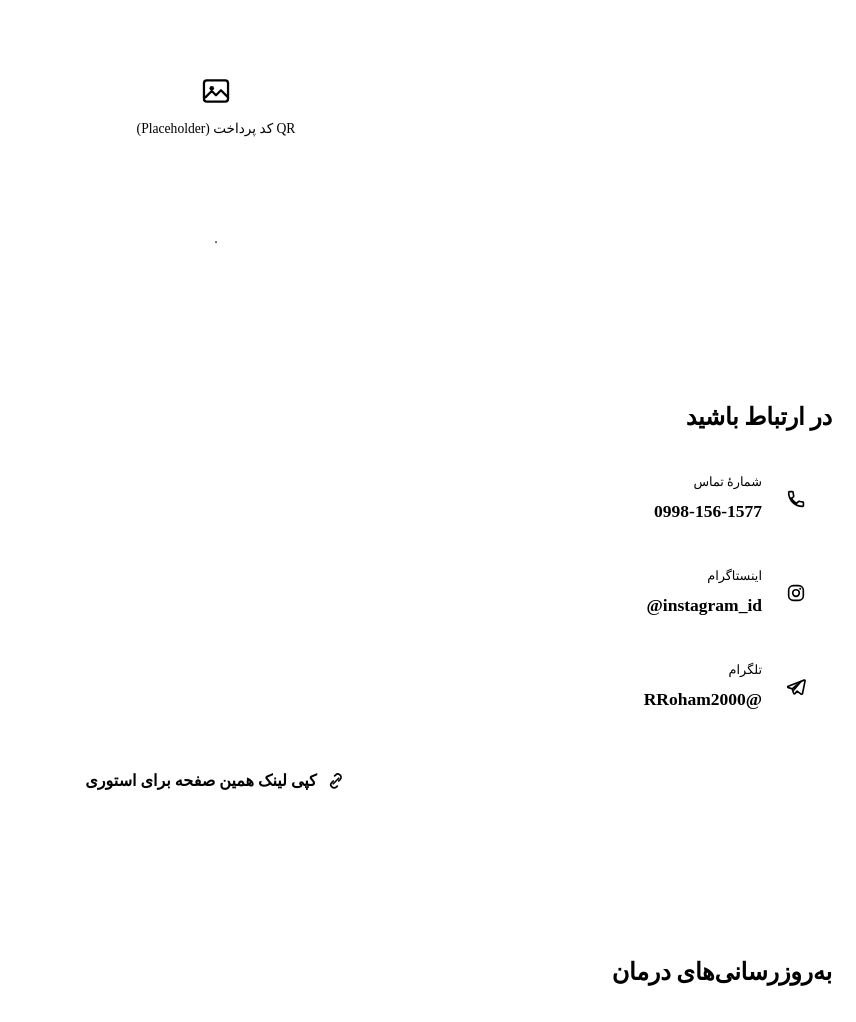
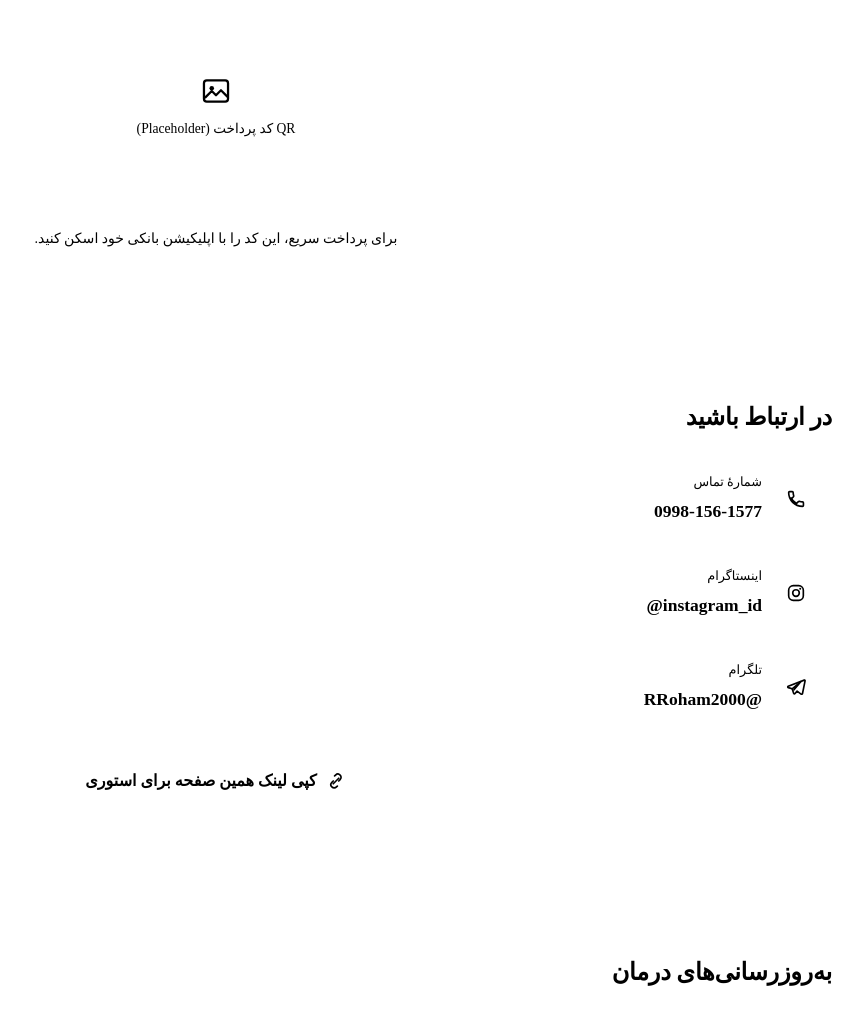
Before and after one commit to fallahroham12-png/cat_help, a plain HTML site: page index.html in a window 1280 px wide. Shown: the part 3843-4865 px from the top of the page, without its empty margins (424-1280 px from the left). Drawn offline with Linux system fonts and the light colour scheme.

Commit message:
Update index.html

```diff
--- a/index.html
+++ b/index.html
@@ -317,7 +317,7 @@
         <span class="media-box__placeholder"><svg class="icon icon--lg" viewBox="0 0 24 24" aria-hidden="true"><use href="#icon-image"></use></svg>QR کد پرداخت (Placeholder)</span>
         <img class="media-box__img" src="images/payment-qr.png" alt="QR کد پرداخت" onerror="this.remove()">
       </div>
-      <p class="donate__qr-caption">.</p>
+      <p class="donate__qr-caption">برای پرداخت سریع، این کد را با اپلیکیشن بانکی خود اسکن کنید.</p>
     </div>
 
     <p id="copy-toast" class="toast" role="status" aria-live="polite"></p>
```
